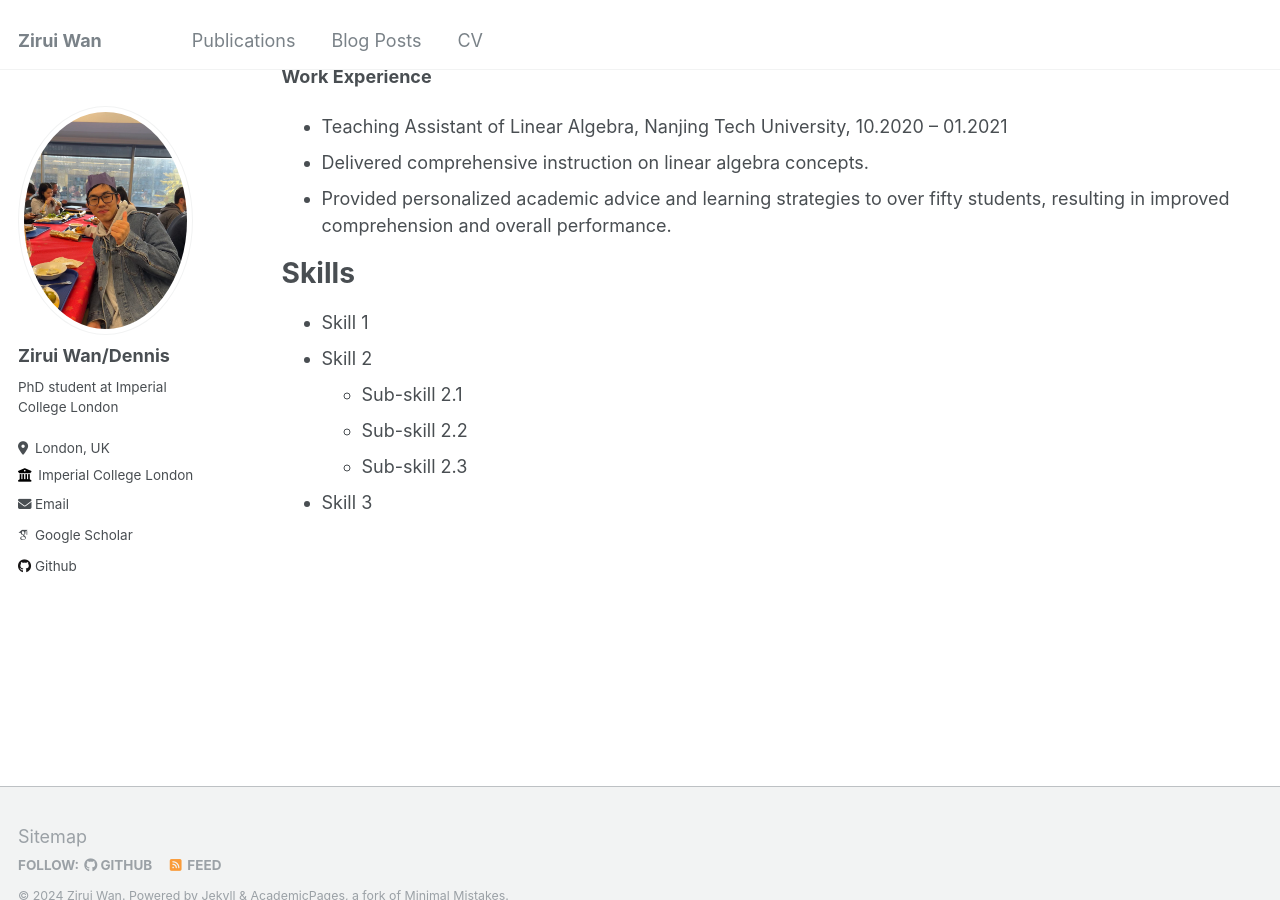
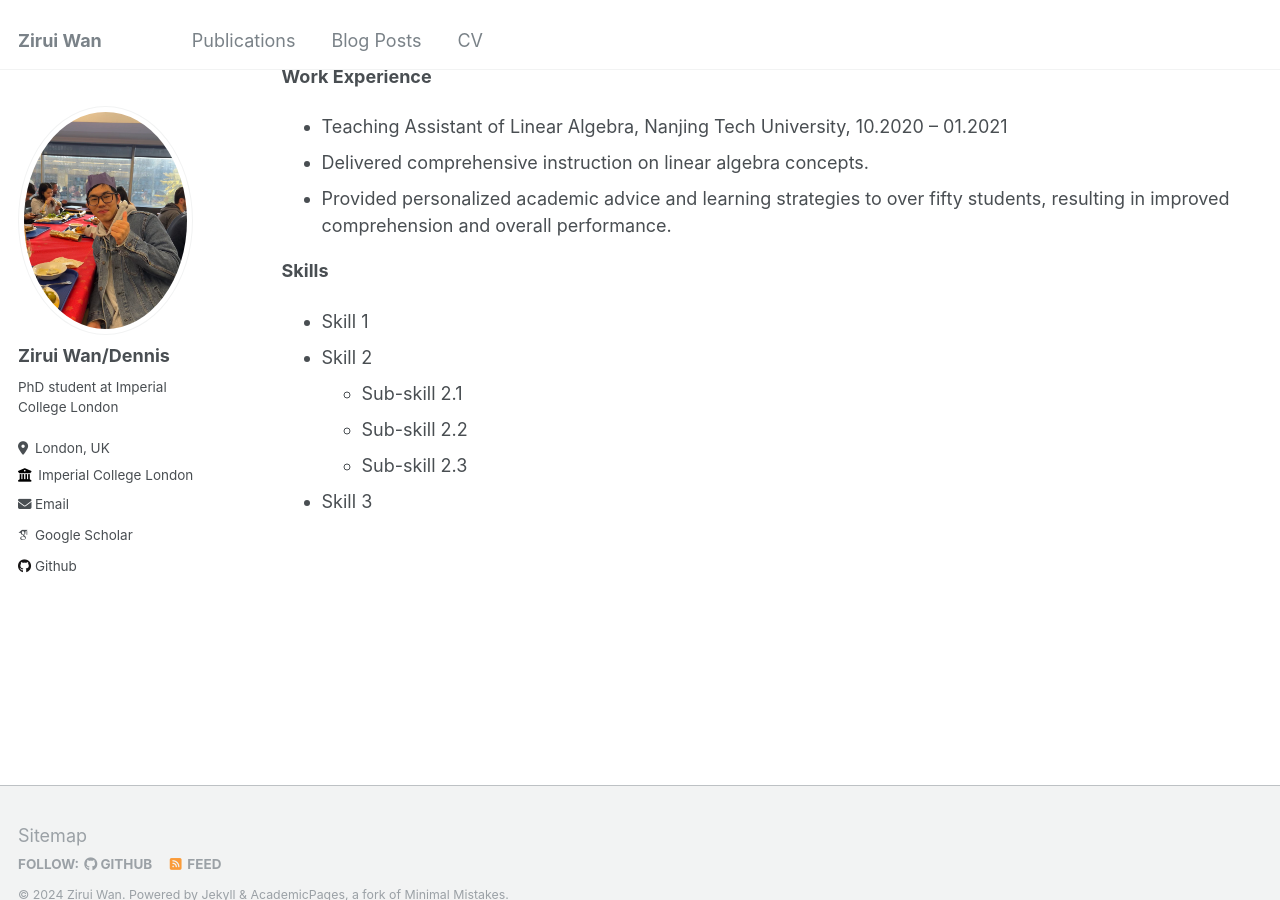
Before and after one commit to WANDennis/WANDennis.github.io, a Jekyll site: the page built from _pages/cv.md, in a window 1280 px wide and 900 px high, scrolled down 603 px. Built offline with Jekyll 4.4.1, drawn with Linux system fonts in a browser that asks for light colours; some web fonts are replaced.

Commit message:
Update cv.md

```diff
--- a/_pages/cv.md
+++ b/_pages/cv.md
@@ -28,8 +28,7 @@ redirect_from:
   * Provided personalized academic advice and learning strategies to over fifty students, resulting in improved comprehension and overall performance.
 
 
-Skills
-======
+**Skills**
 * Skill 1
 * Skill 2
   * Sub-skill 2.1
```
